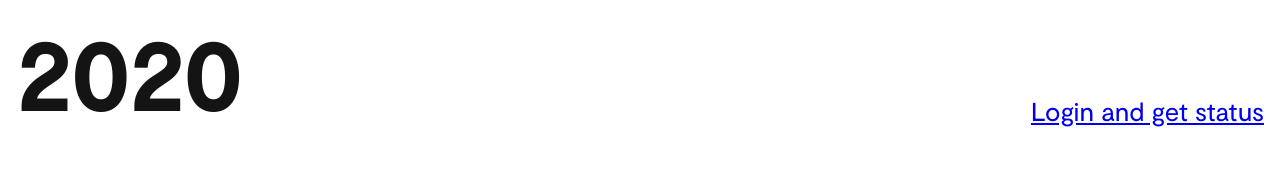
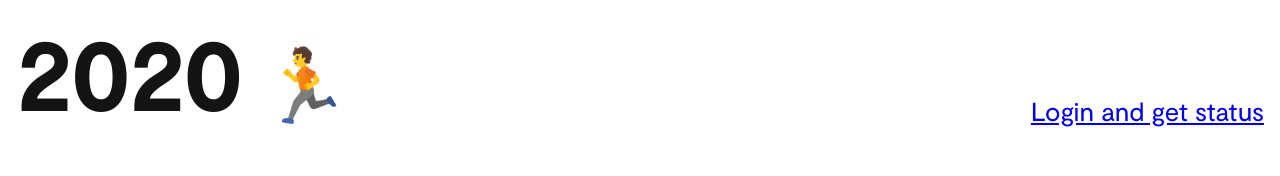
Before and after one commit to emilstig/strava-goal, a React (Create React App) app: page / in a window 1280 px wide. Shown: the top 176 px of the page. Built offline with nearby package versions, Linux system fonts and the light colour scheme; no server answers.

Commit message:
Adjust current expected distance

```diff
--- a/src/App.js
+++ b/src/App.js
@@ -8,8 +8,9 @@ import Container from "./components/UI/Layout/Grid/Container";
 import Row from "./components/UI/Layout/Grid/Row";
 import Column from "./components/UI/Layout/Grid/Column";
 import Flex from "./components/UI/Layout/Flex";
+import Box from "./components/UI/Layout/Box";
 import H1 from "./components/UI/Typography/H1";
-// import H2 from "./components/UI/Typography/H2";
+import Text from "./components/UI/Typography/Text";
 import H3 from "./components/UI/Typography/H3";
 
 import Stats from "./components/Stats/Stats";
@@ -239,19 +240,15 @@ function App() {
 
   // Running goal
   const goalDistance = stravaApi.goalDistance;
-
-  // Running day
   const dayDistanceGoal = goalDistance / totalDaysOfYear;
+  const yearDistanceGoal = dayDistanceGoal * (dayOfYear + 1);
 
   // Running year
-  const yearDistanceGoal = dayDistanceGoal * dayOfYear;
-  const yearPercentageGoal = (yearDistanceGoal / goalDistance) * 100;
   const yearDistanceCurrent =
     statsYear && statsYear.distance ? statsYear.distance / 1000 : 0;
-  const yearDistanceExpected = yearDistanceGoal;
   const yearDistanceRemaining = goalDistance - yearDistanceCurrent;
   const yearDaysRemaining = totalDaysOfYear - dayOfYear;
-  const yearPercentageCurrent = (yearDistanceCurrent / goalDistance) * 100;
+  const yearDistanceExpected = yearDistanceGoal;
 
   // Running month
   const monthDistanceCurrent = activitiesCurrentMonth
@@ -263,7 +260,7 @@ function App() {
   const monthDistanceRemaining =
     dayDistanceGoal * totalDaysOfMonth - monthDistanceCurrent;
   const monthDaysRemaining = totalDaysOfMonth - dayOfMonth;
-  const monthDistanceExpected = dayDistanceGoal * dayOfMonth;
+  const monthDistanceExpected = dayDistanceGoal * (dayOfMonth + 1);
 
   // Running week
   const weekDistanceCurrent = activitiesCurrentWeek
@@ -273,9 +270,12 @@ function App() {
       ) / 1000
     : 0;
   const weekDistanceRemaining = dayDistanceGoal * 7 - weekDistanceCurrent;
-  const weekDistanceExpected = dayDistanceGoal * dayOfWeek;
+  const weekDistanceExpected = dayDistanceGoal * (dayOfWeek + 1);
   const weekDaysRemaining = 7 - dayOfWeek;
 
+  // Running progress
+  const yearPercentageGoal = (yearDistanceGoal / goalDistance) * 100;
+  const yearPercentageCurrent = (yearDistanceCurrent / goalDistance) * 100;
   const stats = {
     current: {
       headers: [
@@ -367,14 +367,24 @@ function App() {
                 mb={[2, null, null, 4]}
               >
                 <Flex justifyContent="space-between" alignItems="flex-end">
-                  <H1>{currentYear}</H1>
+                  <H1>
+                    {currentYear}
+                    <Text fontSize="72px">
+                      <span role="img" aria-label="Emoji">
+                        {" "}
+                        🏃
+                      </span>
+                    </Text>
+                  </H1>
+                  <Box>
                     {!token.accessToken ? (
                       <a href={stravaAuthEndpoint} targe="_self">
                         Login and get status
                       </a>
                     ) : (
                       "Logged in"
-                  )}
+                    )}{" "}
+                  </Box>
                 </Flex>
               </Column>
               <Column width={[6 / 6, null, null, 12 / 12]}>
```
Lines whose indentation alone changed are shown as unchanged.
